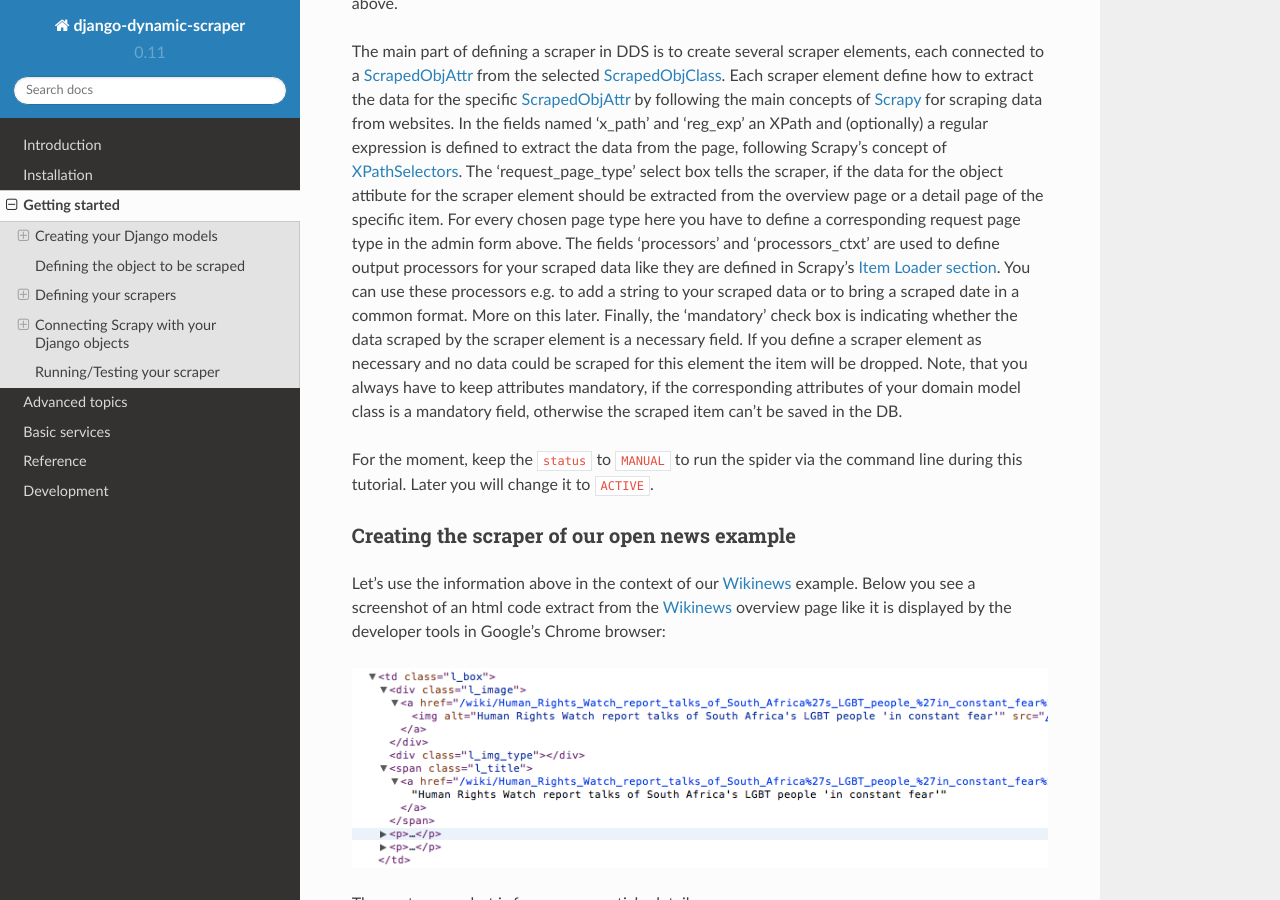
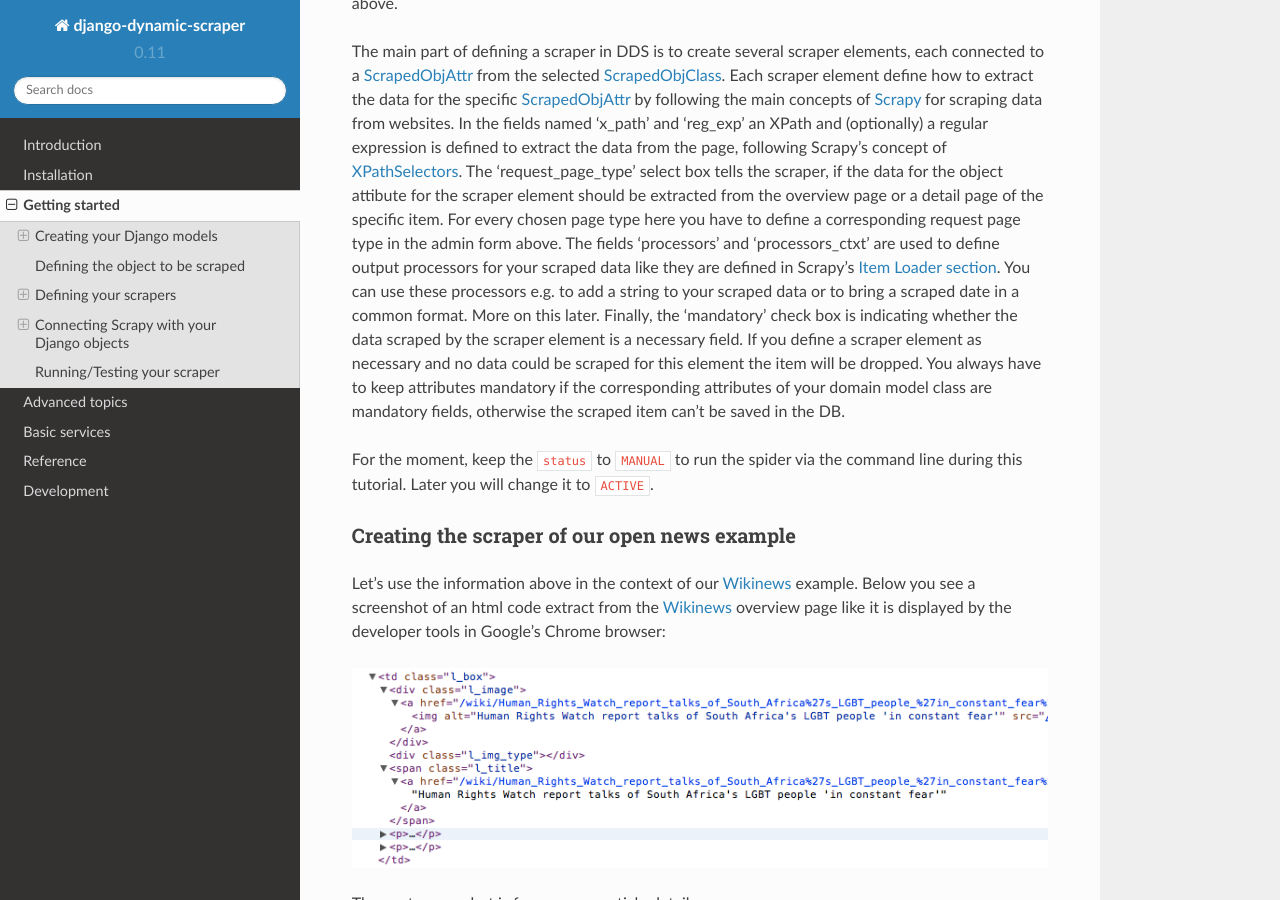
Before and after one commit to dev02019/django-dynamic-scraper, a Sphinx documentation site: the page built from docs/getting_started.rst, in a window 1280 px wide and 900 px high, scrolled down 4837 px. Built offline with Sphinx 7.4.7 and the Read the Docs theme 2.0.0, drawn with Linux system fonts in a browser that asks for light colours.

Commit message:
Update getting_started.rst

```diff
--- a/docs/getting_started.rst
+++ b/docs/getting_started.rst
@@ -206,8 +206,8 @@ used to define output processors for your scraped data like they are defined in
 You can use these processors e.g. to add a string to your scraped data or to bring a scraped date in a
 common format. More on this later. Finally, the 'mandatory' check box is indicating whether the data
 scraped by the scraper element is a necessary field. If you define a scraper element as necessary and no
-data could be scraped for this element the item will be dropped. Note, that you always have to keep attributes
-mandatory, if the corresponding attributes of your domain model class is a mandatory field, otherwise the
+data could be scraped for this element the item will be dropped. You always have to keep attributes
+mandatory if the corresponding attributes of your domain model class are mandatory fields, otherwise the
 scraped item can't be saved in the DB.
 
 For the moment, keep the ``status`` to ``MANUAL`` to run the spider via the command line during this tutorial.
```
